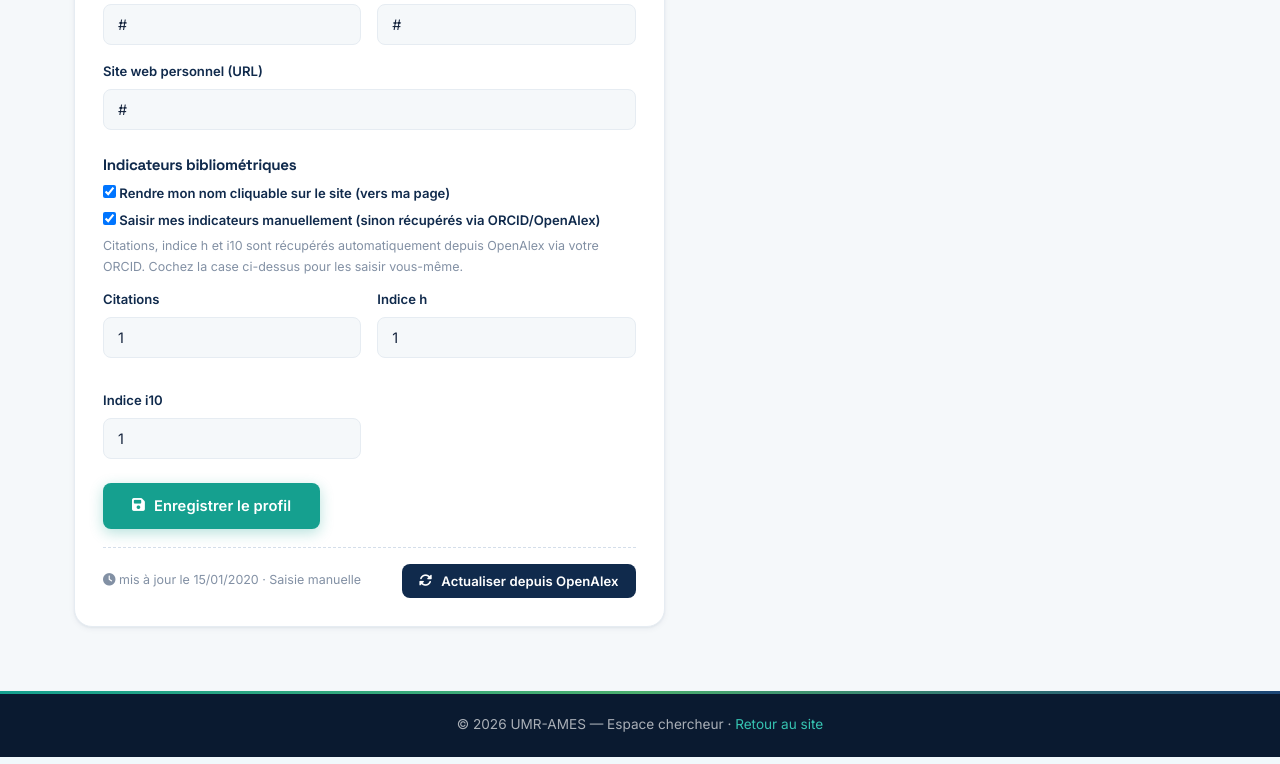
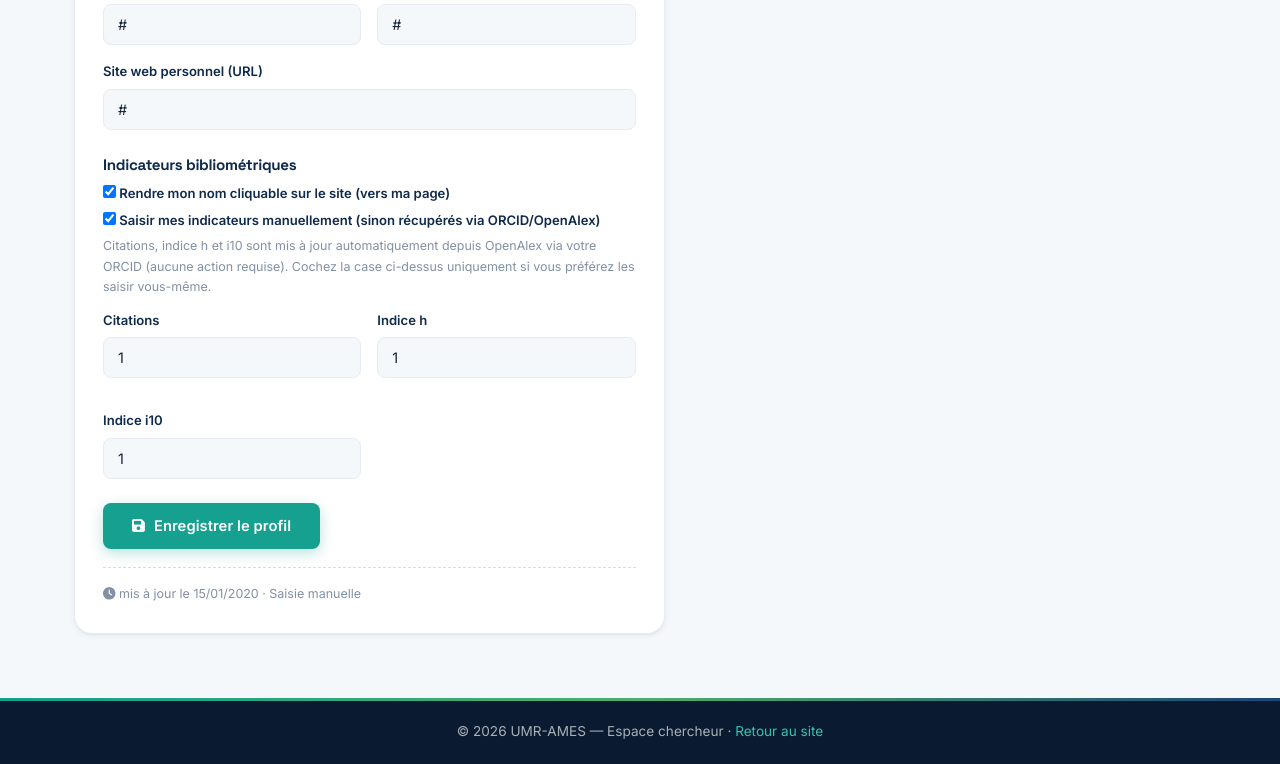
Before and after one commit to umr-ames/umr-ames.github.io, a PHP site: page /espace/tableau-de-bord.php in a window 1280 px wide. Shown: the part 1328-2092 px from the top of the page. Run offline with PHP 8.4, Linux system fonts and the light colour scheme; the visitor is signed in with stand-in values (Sample User, id 1); tables that the repository leaves empty hold one stand-in row (values such as "Sample post"); grey boxes marked "Sample" are stand-in pictures.

Commit message:
Bibliométrie automatique + actualisation globale par l'admin
- Indicateurs rafraîchis automatiquement à la consultation de la page perso
  (si périmés et ORCID présent) — plus aucune action du chercheur
- Retrait du bouton "Actualiser" côté chercheur (devenu inutile)
- Admin : bouton "Actualiser les indicateurs de tous (OpenAlex)" +
  colonne Cit./h/i10 + ORCID + lien vers chaque page
- i18n FR/EN, CSS

Co-Authored-By: Claude Opus 4.8 <noreply@anthropic.com>

```diff
--- a/css/portal.css
+++ b/css/portal.css
@@ -87,6 +87,9 @@
 .icon-btn:hover { background: #fdeaea; color: #b3261e; }
 
 /* Admin */
+.admin-toolbar { display: flex; align-items: center; gap: 14px; flex-wrap: wrap; margin-bottom: 18px; }
+.admin-toolbar-help { font-size: 0.8rem; color: var(--text-light); }
+.admin-metrics { font-variant-numeric: tabular-nums; font-weight: 600; color: var(--accent-dark); white-space: nowrap; }
 .admin-table { width: 100%; border-collapse: collapse; background: var(--white); border-radius: var(--radius-lg); overflow: hidden; box-shadow: var(--shadow-sm); }
 .admin-table th, .admin-table td { padding: 14px 16px; text-align: left; border-bottom: 1px solid var(--border); font-size: 0.88rem; vertical-align: middle; }
 .admin-table th { background: var(--bg); font-weight: 700; color: var(--primary); font-size: 0.78rem; text-transform: uppercase; letter-spacing: 0.05em; }
--- a/espace/header.php
+++ b/espace/header.php
@@ -16,8 +16,8 @@ $page_title = $page_title ?? 'Espace chercheur';
   <link rel="preconnect" href="https://fonts.gstatic.com" crossorigin>
   <link href="https://fonts.googleapis.com/css2?family=Inter:wght@300;400;500;600;700;800;900&family=Space+Grotesk:wght@400;500;600;700&display=swap" rel="stylesheet">
   <link rel="stylesheet" href="https://cdnjs.cloudflare.com/ajax/libs/font-awesome/6.5.0/css/all.min.css">
-  <link rel="stylesheet" href="/css/style.css?v=20260625">
-  <link rel="stylesheet" href="/css/portal.css?v=20260625">
+  <link rel="stylesheet" href="/css/style.css?v=20260626">
+  <link rel="stylesheet" href="/css/portal.css?v=20260626">
 </head>
 <body class="portal-body">
 <header class="portal-header">
--- a/espace/i18n.php
+++ b/espace/i18n.php
@@ -66,7 +66,11 @@ function i18n_strings(): array {
         'name_clickable_label' => 'Rendre mon nom cliquable sur le site (vers ma page)',
         'metrics_title' => 'Indicateurs bibliométriques',
         'metrics_manual_label' => 'Saisir mes indicateurs manuellement (sinon récupérés via ORCID/OpenAlex)',
-        'metrics_help' => 'Citations, indice h et i10 sont récupérés automatiquement depuis OpenAlex via votre ORCID. Cochez la case ci-dessus pour les saisir vous-même.',
+        'metrics_help' => 'Citations, indice h et i10 sont mis à jour automatiquement depuis OpenAlex via votre ORCID (aucune action requise). Cochez la case ci-dessus uniquement si vous préférez les saisir vous-même.',
+        'metrics_auto_note' => 'Mise à jour automatique via OpenAlex dès que votre ORCID est renseigné.',
+        'metrics_all_done' => 'Indicateurs actualisés pour %d chercheur(s) sur %d.',
+        'metrics_refresh_all' => 'Actualiser les indicateurs de tous (OpenAlex)',
+        'metrics_refresh_all_help' => 'Met à jour Citations / indice h / i10 de tous les chercheurs ayant un ORCID.',
         'citations' => 'Citations', 'h_index' => 'Indice h', 'i10_index' => 'Indice i10',
         'metrics_updated_on' => 'mis à jour le', 'metrics_src_manual' => 'Saisie manuelle', 'metrics_src_openalex' => 'Source : OpenAlex',
         'metrics_refresh' => 'Actualiser depuis OpenAlex',
@@ -131,7 +135,11 @@ function i18n_strings(): array {
         'name_clickable_label' => 'Make my name clickable on the site (to my page)',
         'metrics_title' => 'Bibliometric indicators',
         'metrics_manual_label' => 'Enter my indicators manually (otherwise fetched via ORCID/OpenAlex)',
-        'metrics_help' => 'Citations, h-index and i10-index are fetched automatically from OpenAlex via your ORCID. Tick the box above to enter them yourself.',
+        'metrics_help' => 'Citations, h-index and i10-index are updated automatically from OpenAlex via your ORCID (no action needed). Tick the box above only if you prefer to enter them yourself.',
+        'metrics_auto_note' => 'Automatic update via OpenAlex once your ORCID is set.',
+        'metrics_all_done' => 'Indicators refreshed for %d researcher(s) out of %d.',
+        'metrics_refresh_all' => 'Refresh everyone\'s indicators (OpenAlex)',
+        'metrics_refresh_all_help' => 'Updates Citations / h-index / i10 for all researchers who have an ORCID.',
         'citations' => 'Citations', 'h_index' => 'h-index', 'i10_index' => 'i10-index',
         'metrics_updated_on' => 'updated on', 'metrics_src_manual' => 'Manual entry', 'metrics_src_openalex' => 'Source: OpenAlex',
         'metrics_refresh' => 'Refresh from OpenAlex',
--- a/espace/tableau-de-bord.php
+++ b/espace/tableau-de-bord.php
@@ -298,15 +298,15 @@ require __DIR__ . '/header.php';
     </form>
 
     <div class="metrics-refresh">
-      <?php if (!empty($p['metrics_updated_at'])): ?>
-        <span class="metrics-date"><i class="fas fa-clock"></i> <?= t('metrics_updated_on') ?> <?= e(date('d/m/Y', strtotime($p['metrics_updated_at']))) ?>
-          <?= !empty($p['metrics_manual']) ? '· '.t('metrics_src_manual') : '· '.t('metrics_src_openalex') ?></span>
-      <?php endif; ?>
-      <form method="post">
-        <?= csrf_field() ?>
-        <input type="hidden" name="action" value="refresh_metrics">
-        <button class="btn btn-dark btn-sm" type="submit"><i class="fas fa-rotate"></i> <?= t('metrics_refresh') ?></button>
-      </form>
+      <span class="metrics-date">
+        <i class="fas fa-clock"></i>
+        <?php if (!empty($p['metrics_updated_at'])): ?>
+          <?= t('metrics_updated_on') ?> <?= e(date('d/m/Y', strtotime($p['metrics_updated_at']))) ?>
+          <?= !empty($p['metrics_manual']) ? '· '.t('metrics_src_manual') : '· '.t('metrics_src_openalex') ?>
+        <?php else: ?>
+          <?= t('metrics_auto_note') ?>
+        <?php endif; ?>
+      </span>
     </div>
   </section>
 
```
Also changed, not shown: chercheur.php (+14 -2 lines), espace/admin.php (+27 -6 lines).
